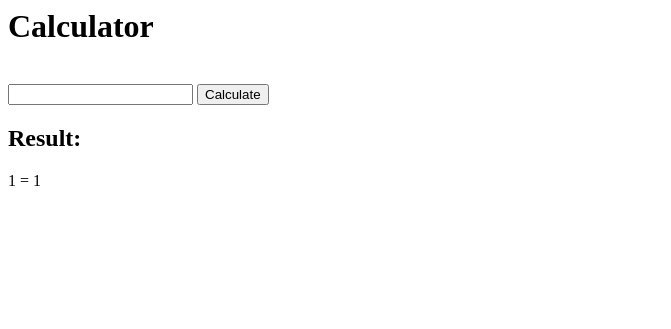
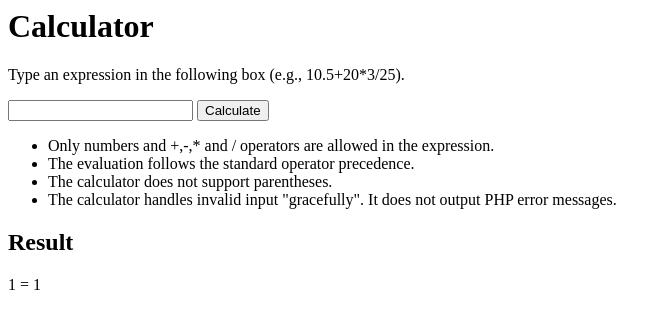
Before and after one commit to aluhvihn/cs143, a PHP site: page /calculator.php?expr=1 in a window 1280 px wide. Shown: the top 329 px of the page, without its empty margins (0-671 px from the left). Run offline with PHP 8.4, Linux system fonts and the light colour scheme.

Commit message:
handled double neg, more than 2 negs, divide by zero & added texts

```diff
--- a/P1A/804011675/calculator.php
+++ b/P1A/804011675/calculator.php
@@ -1,11 +1,18 @@
 <html>
     <head><title>Calculator</title></head>
     <body>
-        <h1>Calculator</h1><br/>
+        <h1>Calculator</h1>
+        <p>Type an expression in the following box (e.g., 10.5+20*3/25).</p>
         <form method="GET">
             <input type="text" name="expr">
             <input type="submit" value="Calculate">
         </form>
+        <ul>
+                <li>Only numbers and +,-,* and / operators are allowed in the expression.</li>
+                <li>The evaluation follows the standard operator precedence.</li>
+                <li>The calculator does not support parentheses.</li>
+                <li>The calculator handles invalid input "gracefully". It does not output PHP error messages.</li>
+        </ul>
 
         <?php
             if($_GET["expr"]){
@@ -43,20 +50,21 @@
                                 "|" . "^0+[0-9]" .
                                 "|" . "[ \+\-\/\*]0{2,}\." .    // invalid combo:  decimals starting with multiple zeroes
                                 "|" . "^0{2,}\." .
+                                "|" . "\/0$" .                  // invalid combo:  divide by zero  (at the end)
+                                "|" . "\/0[ \+\-\/\*]" .        //                 divide by zero  (in the middle of expression)
+                                "|" . "\- *\- *\-" .            // invalid combo: more than two -'s in a row
                                 ")";
                 $invalid = "/(".$invalid_char."|".$invalid_start."|".$invalid_end."|".$invalid_combo.")/";
                 if (preg_match($invalid, $_GET["expr"]) == 1){
                     echo("<h2>Result:</h2> <p>Invalid Expression</p>");
                 }
-
                 // Expression is valid. Evaluate the result.
                 else{
                     $expr_len = strlen($_GET["expr"]);
                     $expr_str = $_GET["expr"];
-
+                    $expr_str = str_replace("--", "+", $expr_str);      // replaces double -'s to +
                     eval("\$result = $expr_str;");
-
-                    echo("<h2>Result:</h2> <p>".$_GET["expr"]." = ".$result."</p>");
+                    echo("<h2>Result</h2> <p>".$_GET["expr"]." = ".$result."</p>");
                 }
             }
         ?>
--- a/P1A/804011675/team.txt
+++ b/P1A/804011675/team.txt
@@ -1 +1 @@
-804011675, UID
+804011675, 704171725
```
